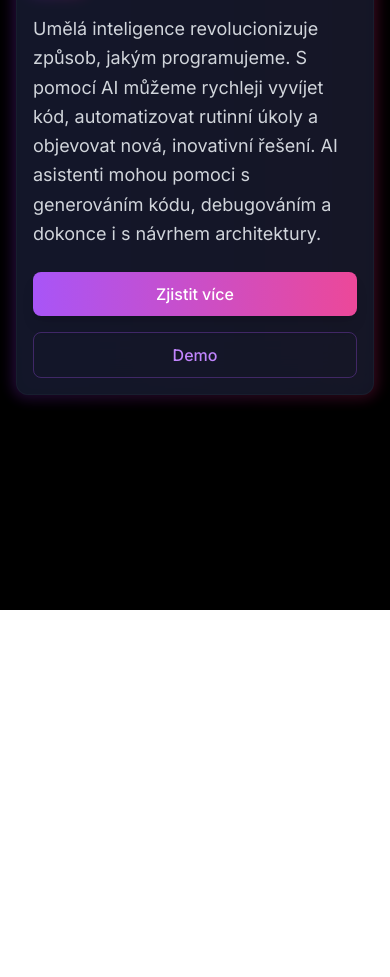
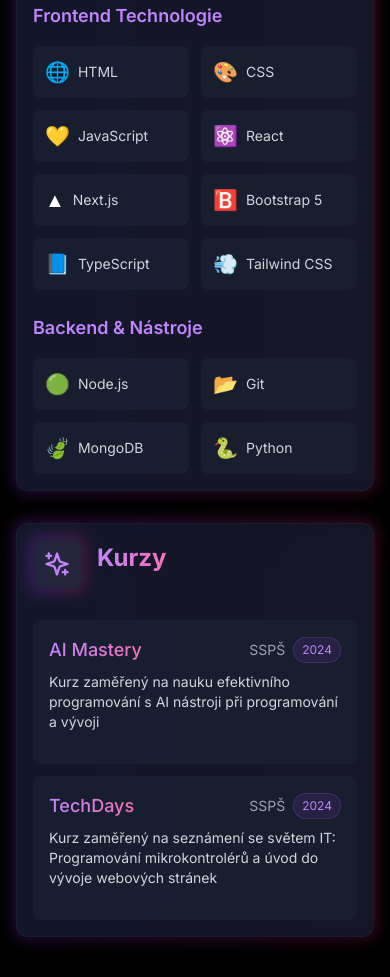
Before and after one commit to Olinkkt/oliverseidl, a Next.js app: page / in a window 390 px wide. Shown: the part 1020-1997 px from the top of the page. Before the commit the page ends 1630 px from the top, so only its background shows below. Built offline with nearby package versions, Linux system fonts and the light colour scheme.

Commit message:
Refactor Home and Contact components: updated layout and styling for improved UI, replaced AI section with Skills & Technologies section, and streamlined contact information display. Enhanced responsiveness and added new icons for better visual representation.

```diff
--- a/app/page.tsx
+++ b/app/page.tsx
@@ -2,7 +2,7 @@
 
 import { motion } from 'framer-motion'
 import { useState } from 'react'
-import { Briefcase, ChevronDown, ChevronUp, Globe, ExternalLink, Brain, Sparkles, Code } from 'lucide-react'
+import { Briefcase, ChevronDown, ChevronUp, Globe, ExternalLink, Brain, Sparkles, Code, Mail } from 'lucide-react'
 import { FaGithub, FaXTwitter, FaDiscord } from 'react-icons/fa6'
 import { AboutMePopup } from './components/about-me-popup'
 import { ContactPopup } from './components/contact-popup'
@@ -92,9 +92,9 @@
       </header>
 
       {/* Main Content */}
-      <main className="flex-grow container mx-auto px-4 pt-28 pb-24">
+      <main className="flex-grow container mx-auto px-4 pt-16 pb-24">
         <motion.h1
-          className="text-3xl sm:text-4xl md:text-6xl font-bold text-center mb-8 sm:mb-16 pb-2 bg-clip-text text-transparent bg-gradient-to-r from-purple-400 to-pink-400"
+          className="text-3xl sm:text-4xl md:text-6xl font-bold text-center mb-16 pb-2 bg-clip-text text-transparent bg-gradient-to-r from-purple-400 to-pink-400"
           variants={fadeInUp}
           {...containerVariants}
         >
@@ -106,7 +106,7 @@
           variants={fadeInUp}
           {...containerVariants}
         >
-          <section className="my-16">
+          <section className="mb-16">
             <div className="grid grid-cols-1 md:grid-cols-2 gap-4 sm:gap-8">
               {projects.map((project) => (
                 <div key={project.id} className="group relative h-full">
@@ -201,7 +201,7 @@
           </section>
         </motion.div>
 
-        {/* AI Section */}
+        {/* Skills & Technologies Section */}
         <motion.div
           variants={fadeInUp}
           {...containerVariants}
@@ -211,38 +211,131 @@
 
             <div className="relative bg-gray-900/90 backdrop-blur-xl rounded-xl border border-gray-800/50 hover:border-purple-500/50 shadow-xl hover:shadow-purple-500/10 transition-all duration-300">
               <div className="p-4 sm:p-8">
-                <div className="flex items-center gap-4 mb-6">
+                <div className="flex items-center gap-4 mb-8">
                   <div className="w-12 h-12 relative">
                     <div className="absolute -inset-1 bg-gradient-to-r from-purple-600 to-pink-600 rounded-lg blur opacity-30 group-hover:opacity-100 transition duration-1000"></div>
                     <div className="relative h-full w-full p-2.5 bg-gray-800/80 rounded-lg group-hover:bg-gray-800/90 transition-colors flex items-center justify-center">
                       <div className="w-8 h-8">
-                        <Brain className="w-full h-full text-purple-400" />
+                        <Code className="w-full h-full text-purple-400" />
                       </div>
                     </div>
                   </div>
-                  <h2 className="text-2xl font-bold text-transparent bg-clip-text bg-gradient-to-r from-purple-400 to-pink-400 mb-0">
-                    Programování s AI
-                    <Sparkles className="inline-block w-5 h-5 ml-2 text-yellow-400 animate-pulse" />
+                  <h2 className="text-2xl font-bold text-transparent bg-clip-text bg-gradient-to-r from-purple-400 to-pink-400">
+                    Technologie & Dovednosti
                   </h2>
                 </div>
 
-                <p className="text-gray-300 text-lg leading-relaxed">
-                  Umělá inteligence revolucionizuje způsob, jakým programujeme. S pomocí AI můžeme rychleji
-                  vyvíjet kód, automatizovat rutinní úkoly a objevovat nová, inovativní řešení. AI asistenti
-                  mohou pomoci s generováním kódu, debugováním a dokonce i s návrhem architektury.
-                </p>
+                <div className="grid grid-cols-1 md:grid-cols-2 gap-6">
+                  {/* Frontend */}
+                  <div className="space-y-4">
+                    <h3 className="text-lg font-semibold text-purple-400">Frontend Technologie</h3>
+                    <div className="grid grid-cols-2 gap-3">
+                      {[
+                        { name: 'HTML', icon: '🌐' },
+                        { name: 'CSS', icon: '🎨' },
+                        { name: 'JavaScript', icon: '💛' },
+                        { name: 'React', icon: '⚛️' },
+                        { name: 'Next.js', icon: '▲' },
+                        { name: 'Bootstrap 5', icon: '🅱️' },
+                        { name: 'TypeScript', icon: '📘' },
+                        { name: 'Tailwind CSS', icon: '💨' },
+                      ].map((tech) => (
+                        <div
+                          key={tech.name}
+                          className="flex items-center gap-2 p-3 bg-gray-800/50 rounded-lg hover:bg-gray-800/70 transition-all duration-300"
+                        >
+                          <span className="text-xl">{tech.icon}</span>
+                          <span className="text-gray-300 text-sm">{tech.name}</span>
+                        </div>
+                      ))}
+                    </div>
+                  </div>
 
-                <div className="mt-6 sm:mt-8 flex flex-col sm:flex-row gap-4">
-                  <button className="w-full sm:w-auto px-6 py-2.5 bg-gradient-to-r from-purple-500 to-pink-500 text-white rounded-lg font-medium
-                    hover:from-purple-600 hover:to-pink-600 transition-all duration-300 shadow-lg hover:shadow-purple-500/25
-                    active:scale-95 transform">
-                    Zjistit více
-                  </button>
-                  <button className="w-full sm:w-auto px-6 py-2.5 border border-purple-500/30 text-purple-400 rounded-lg font-medium
-                    hover:bg-purple-500/10 transition-all duration-300
-                    active:scale-95 transform">
-                    Demo
-                  </button>
+                  {/* Backend & Tools */}
+                  <div className="space-y-4">
+                    <h3 className="text-lg font-semibold text-purple-400">Backend & Nástroje</h3>
+                    <div className="grid grid-cols-2 gap-3">
+                      {[
+                        { name: 'Node.js', icon: '🟢' },
+                        { name: 'Git', icon: '📂' },
+                        { name: 'MongoDB', icon: '🍃' },
+                        { name: 'Python', icon: '🐍' },
+                      ].map((tech) => (
+                        <div
+                          key={tech.name}
+                          className="flex items-center gap-2 p-3 bg-gray-800/50 rounded-lg hover:bg-gray-800/70 transition-all duration-300"
+                        >
+                          <span className="text-xl">{tech.icon}</span>
+                          <span className="text-gray-300 text-sm">{tech.name}</span>
+                        </div>
+                      ))}
+                    </div>
+                  </div>
+                </div>
+              </div>
+            </div>
+          </div>
+        </motion.div>
+
+        {/* Certifikáty & Kurzy Section */}
+        <motion.div
+          variants={fadeInUp}
+          {...containerVariants}
+        >
+          <div className="my-8 sm:my-16 group relative">
+            <div className="absolute -inset-0.5 bg-gradient-to-r from-purple-600 to-pink-600 rounded-xl blur opacity-30 group-hover:opacity-100 transition duration-1000"></div>
+
+            <div className="relative bg-gray-900/90 backdrop-blur-xl rounded-xl border border-gray-800/50 hover:border-purple-500/50 shadow-xl hover:shadow-purple-500/10 transition-all duration-300">
+              <div className="p-4 sm:p-8">
+                <div className="flex items-center gap-4 mb-8">
+                  <div className="w-12 h-12 relative">
+                    <div className="absolute -inset-1 bg-gradient-to-r from-purple-600 to-pink-600 rounded-lg blur opacity-30 group-hover:opacity-100 transition duration-1000"></div>
+                    <div className="relative h-full w-full p-2.5 bg-gray-800/80 rounded-lg group-hover:bg-gray-800/90 transition-colors flex items-center justify-center">
+                      <div className="w-8 h-8">
+                        <Sparkles className="w-full h-full text-purple-400" />
+                      </div>
+                    </div>
+                  </div>
+                  <h2 className="text-2xl font-bold text-transparent bg-clip-text bg-gradient-to-r from-purple-400 to-pink-400">
+                    Kurzy
+                  </h2>
+                </div>
+
+                <div className="space-y-3">
+                  {[
+                    {
+                      name: 'AI Mastery',
+                      issuer: 'SSPŠ',
+                      date: '2024',
+                      description: 'Kurz zaměřený na nauku efektivního programování s AI nástroji při programování a vývoji'
+                    },
+                    {
+                      name: 'TechDays',
+                      issuer: 'SSPŠ',
+                      date: '2024',
+                      description: 'Kurz zaměřený na seznámení se světem IT: Programování mikrokontrolérů a úvod do vývoje webových stránek'
+                    },
+                  ].map((course) => (
+                    <div
+                      key={course.name}
+                      className="p-4 bg-gray-800/50 rounded-lg hover:bg-gray-800/70 transition-all duration-300 group"
+                    >
+                      <div className="flex items-center justify-between mb-2">
+                        <h4 className="text-lg font-medium text-transparent bg-clip-text bg-gradient-to-r from-purple-400 to-pink-400">
+                          {course.name}
+                        </h4>
+                        <div className="flex items-center gap-2">
+                          <span className="text-gray-400 text-sm">{course.issuer}</span>
+                          <span className="text-xs px-2 py-1 rounded-full bg-purple-500/10 text-purple-400 border border-purple-500/20">
+                            {course.date}
+                          </span>
+                        </div>
+                      </div>
+                      <p className="text-gray-300 text-sm">
+                        {course.description}
+                      </p>
+                    </div>
+                  ))}
                 </div>
               </div>
             </div>
```
Also changed, not shown: app/components/contact-popup.tsx (+59 -111 lines).
